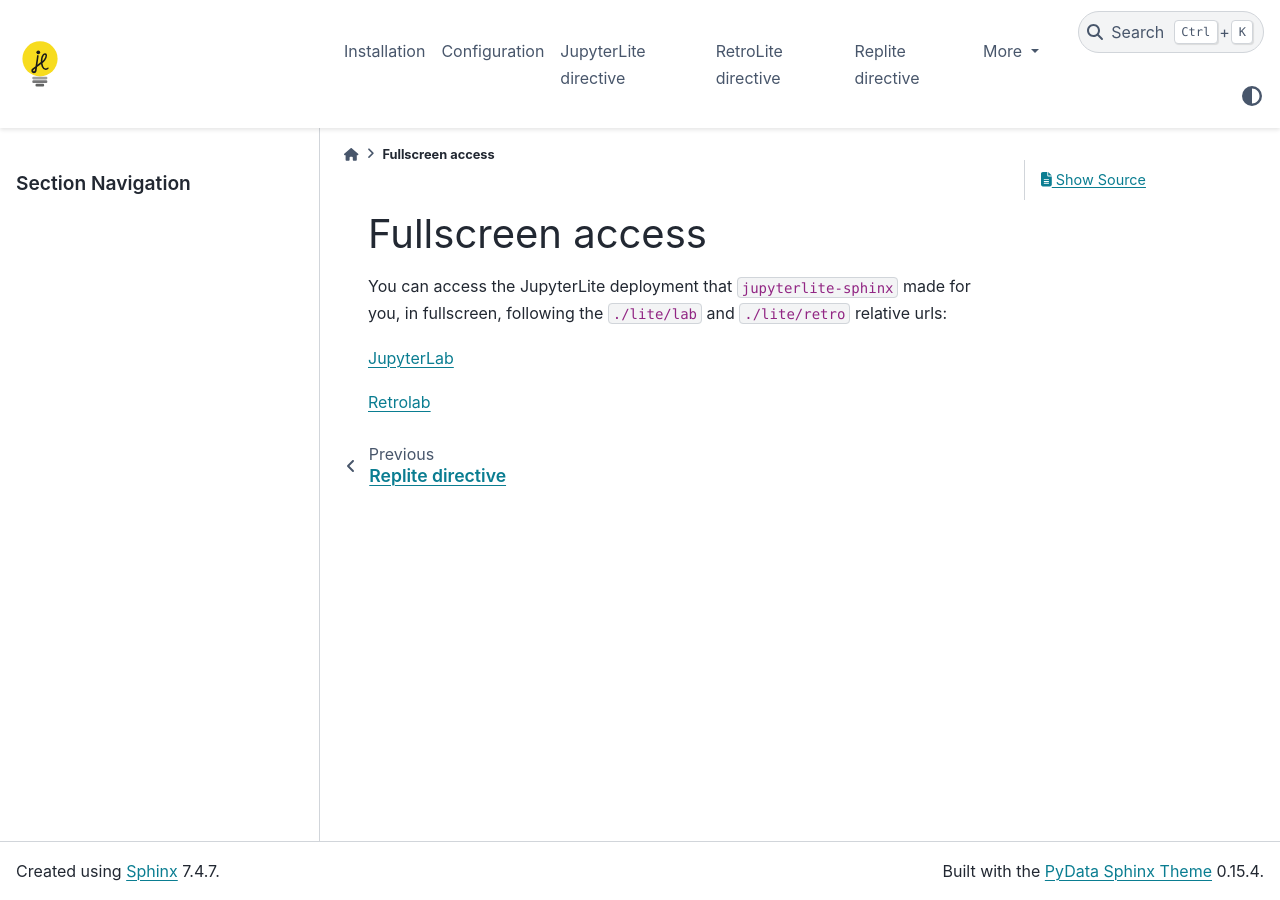
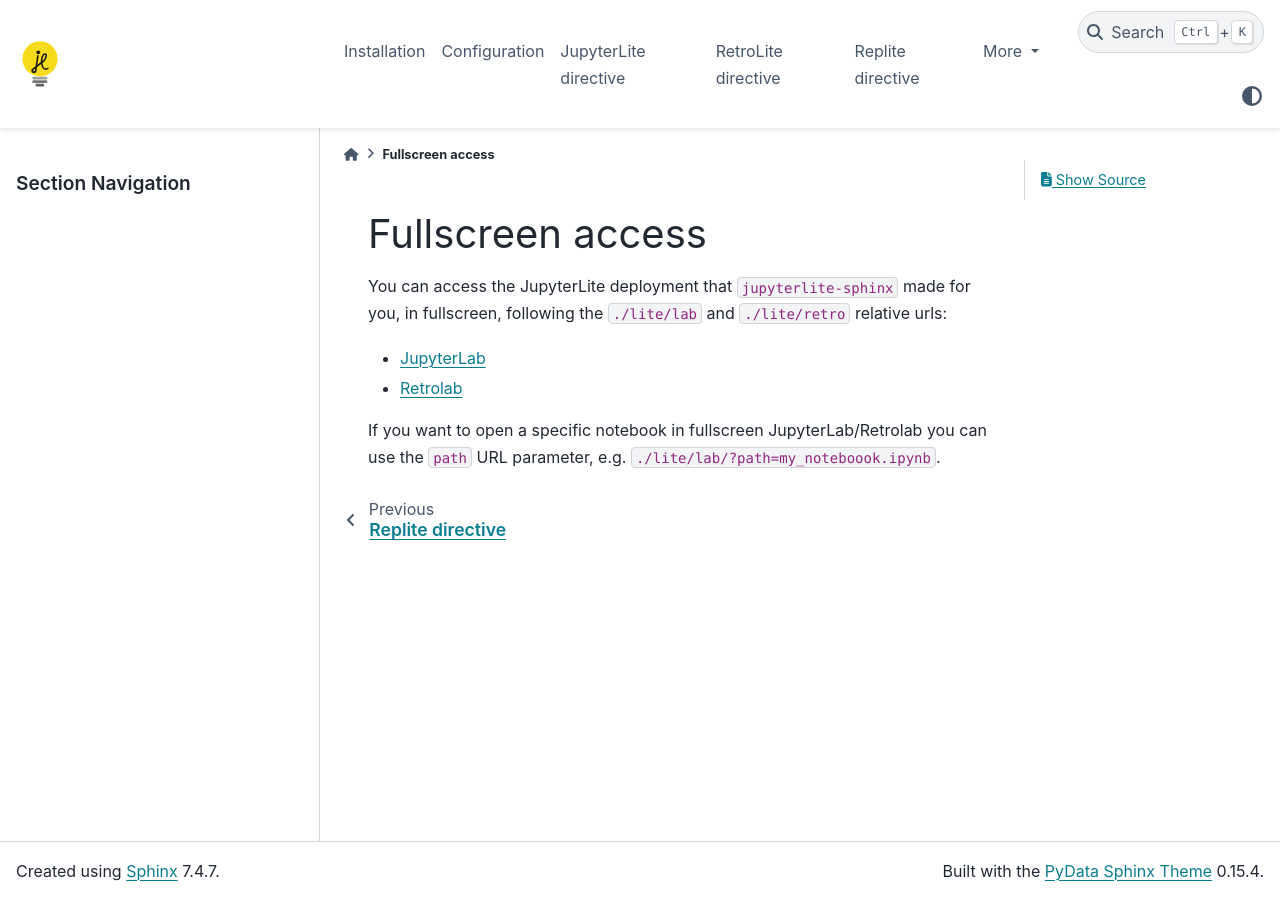
Before and after one commit to jupyterlite/jupyterlite-sphinx, a Sphinx documentation site: the page built from docs/full.rst, in a window 1280 px wide. Built offline with Sphinx 7.4.7 and the PyData theme 0.15.4, drawn with Linux system fonts in a browser that asks for light colours.

Commit message:
Mention path URL parameter

```diff
--- a/docs/full.rst
+++ b/docs/full.rst
@@ -3,7 +3,7 @@
 
 You can access the JupyterLite deployment that ``jupyterlite-sphinx`` made for you, in fullscreen, following the ``./lite/lab`` and ``./lite/retro`` relative urls:
 
+- `JupyterLab <./lite/lab/index.html>`_
+- `Retrolab <./lite/retro/index.html>`_
 
-`JupyterLab <./lite/lab/index.html>`_
-
-`Retrolab <./lite/retro/index.html>`_
+If you want to open a specific notebook in fullscreen  JupyterLab/Retrolab you can use the ``path`` URL parameter, e.g. ``./lite/lab/?path=my_noteboook.ipynb``.
```
